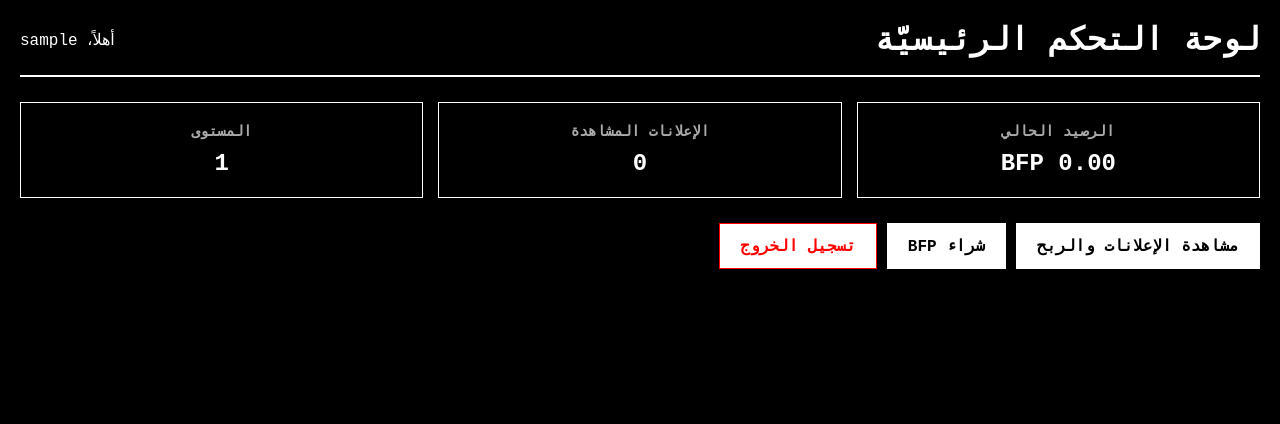
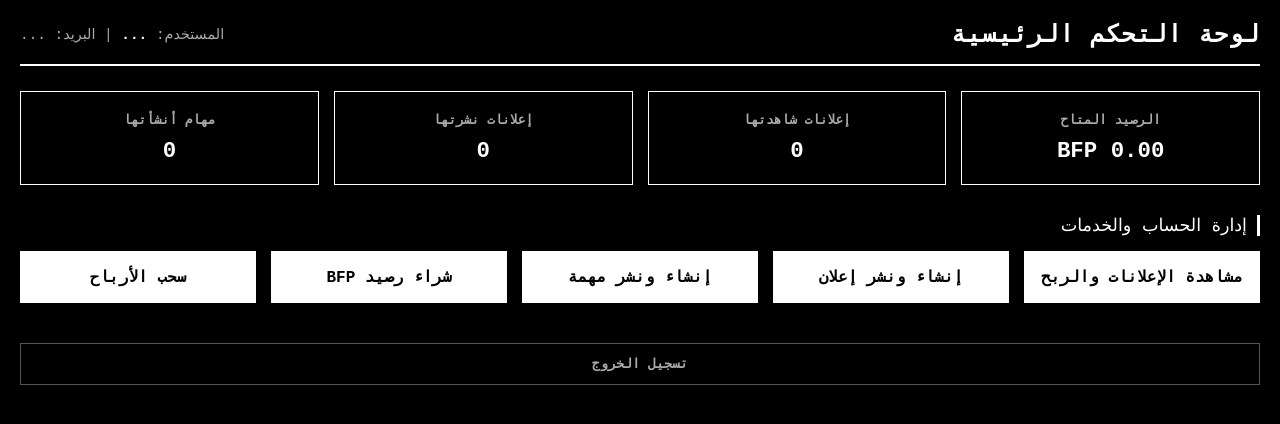
Before and after one commit to blackflowerproart/earn, a plain HTML site: page dashboard.html in a window 1280 px wide. Drawn offline with Linux system fonts and the light colour scheme; no server answers; sample sign-in values are in the browser's storage.

Commit message:
Update dashboard.html

```diff
--- a/dashboard.html
+++ b/dashboard.html
@@ -2,51 +2,117 @@
 <html lang="ar" dir="rtl">
 <head>
     <meta charset="UTF-8">
+    <meta name="viewport" content="width=device-width, initial-scale=1.0">
     <title>Dashboard - The BlackFlower Pro Art</title>
     <style>
         * { box-sizing: border-box; font-family: monospace, sans-serif; margin: 0; padding: 0; }
         body { background: #000; color: #fff; padding: 20px; }
-        .header { display: flex; justify-content: space-between; align-items: center; border-bottom: 2px solid #fff; padding-bottom: 15px; margin-bottom: 25px; }
-        .grid { display: grid; grid-template-columns: repeat(auto-fit, minmax(200px, 1fr)); gap: 15px; margin-bottom: 25px; }
-        .card { border: 1px solid #fff; padding: 20px; text-align: center; }
-        .card h3 { font-size: 0.9rem; color: #aaa; margin-bottom: 10px; }
-        .card p { font-size: 1.5rem; font-weight: bold; }
-        .nav-btns { display: flex; gap: 10px; flex-wrap: wrap; }
-        .btn { background: #fff; color: #000; padding: 12px 20px; text-decoration: none; font-weight: bold; border: 1px solid #fff; transition: 0.3s; }
-        .btn:hover { background: #000; color: #fff; }
+
+        .header { display: flex; justify-content: space-between; align-items: center; border-bottom: 2px solid #fff; padding-bottom: 15px; margin-bottom: 25px; flex-wrap: wrap; gap: 10px; }
+        .header h1 { font-size: 1.5rem; text-transform: uppercase; letter-spacing: 1px; }
+        .user-info { font-size: 0.9rem; color: #aaa; }
+
+        .stats-grid { display: grid; grid-template-columns: repeat(auto-fit, minmax(180px, 1fr)); gap: 15px; margin-bottom: 30px; }
+        .card { border: 1px solid #fff; padding: 20px; text-align: center; background: #000; }
+        .card h3 { font-size: 0.8rem; color: #aaa; text-transform: uppercase; margin-bottom: 10px; }
+        .card p { font-size: 1.4rem; font-weight: bold; }
+
+        .section-title { font-size: 1.1rem; border-right: 3px solid #fff; padding-right: 10px; margin-bottom: 15px; text-transform: uppercase; }
+
+        .nav-grid { display: grid; grid-template-columns: repeat(auto-fit, minmax(220px, 1fr)); gap: 15px; margin-bottom: 30px; }
+        .nav-btn { background: #fff; color: #000; border: 1px solid #fff; padding: 15px; text-decoration: none; font-weight: bold; text-align: center; transition: 0.3s; display: block; }
+        .nav-btn:hover { background: #000; color: #fff; }
+
+        .admin-btn { background: #000; color: #ff4d4d; border: 1px solid #ff4d4d; }
+        .admin-btn:hover { background: #ff4d4d; color: #000; }
+
+        .logout-btn { background: #000; color: #aaa; border: 1px solid #555; width: 100%; padding: 12px; font-weight: bold; cursor: pointer; transition: 0.3s; margin-top: 10px; }
+        .logout-btn:hover { background: #fff; color: #000; }
     </style>
 </head>
 <body>
+
     <div class="header">
-        <h1>لوحة التحكم الرئيسيّة</h1>
-        <span id="userGreeting">أهلاً بك</span>
+        <h1>لوحة التحكم الرئيسية</h1>
+        <div class="user-info">
+            المستخدم: <strong id="username" style="color: #fff;">...</strong> | البريد: <span id="userEmail">...</span>
+        </div>
     </div>
 
-    <div class="grid">
-        <div class="card"><h3>الرصيد الحالي</h3><p id="balance">0.00 BFP</p></div>
-        <div class="card"><h3>الإعلانات المشاهدة</h3><p id="adsViewed">0</p></div>
-        <div class="card"><h3>المستوى</h3><p id="level">1</p></div>
+    <!-- بطاقات عرض الأحصائيات من قاعدة البيانات -->
+    <div class="stats-grid">
+        <div class="card">
+            <h3>الرصيد المتاح</h3>
+            <p id="balance">0.00 BFP</p>
+        </div>
+        <div class="card">
+            <h3>إعلانات شاهدتها</h3>
+            <p id="adsViewed">0</p>
+        </div>
+        <div class="card">
+            <h3>إعلانات نشرتها</h3>
+            <p id="adsPosted">0</p>
+        </div>
+        <div class="card">
+            <h3>مهام أنشأتها</h3>
+            <p id="tasksCreated">0</p>
+        </div>
     </div>
 
-    <div class="nav-btns">
-        <a href="ads.html" class="btn">مشاهدة الإعلانات والربح</a>
-        <a href="buy-bfp.html" class="btn">شراء BFP</a>
-        <a href="#" class="btn" onclick="logout()" style="border-color: red; color: red;">تسجيل الخروج</a>
+    <!-- التنقل السريع بين كليّة صفحات المشروع -->
+    <div class="section-title">إدارة الحساب والخدمات</div>
+    <div class="nav-grid">
+        <a href="ads.html" class="nav-btn">مشاهدة الإعلانات والربح</a>
+        <a href="post-ad.html" class="nav-btn">إنشاء ونشر إعلان</a>
+        <a href="post-task.html" class="nav-btn">إنشاء ونشر مهمة</a>
+        <a href="buy-bfp.html" class="nav-btn">شراء رصيد BFP</a>
+        <a href="withdraw.html" class="nav-btn">سحب الأرباح</a>
+        <a href="admin-control.html" id="adminLink" class="nav-btn admin-btn" style="display: none;">لوحة تحكم الأدمن</a>
     </div>
 
+    <button onclick="logout()" class="logout-btn">تسجيل الخروج</button>
+
     <script>
-        const user = JSON.parse(localStorage.getItem('user'));
-        if (!user) window.location.href = 'login.html';
+        const API_URL = 'https://earn-uq8k.onrender.com/api';
 
-        document.getElementById('userGreeting').innerText = `أهلاً، ${user.username}`;
-        document.getElementById('balance').innerText = `${user.dashboardData.balance.toFixed(2)} BFP`;
-        document.getElementById('adsViewed').innerText = user.dashboardData.adsViewed;
-        document.getElementById('level').innerText = user.dashboardData.level;
+        // التحقق من وجود الجلسة المحلية
+        let localUser = JSON.parse(localStorage.getItem('user'));
+        if (!localUser || !localUser._id) {
+            window.location.href = 'login.html';
+        }
+
+        // جلب أحدث البيانات المحدثة من MongoDB
+        async function fetchLatestUserData() {
+            try {
+                const res = await fetch(`${API_URL}/user/me/${localUser._id}`);
+                const data = await res.json();
+
+                if (data.success && data.user) {
+                    const user = data.user;
+                    localStorage.setItem('user', JSON.stringify(user)); // تحديث التخزين المحلي
+
+                    document.getElementById('username').innerText = user.username;
+                    document.getElementById('userEmail').innerText = user.email;
+                    document.getElementById('balance').innerText = `${user.dashboardData.balance.toFixed(2)} BFP`;
+                    document.getElementById('adsViewed').innerText = user.dashboardData.adsViewed || 0;
+                    document.getElementById('adsPosted').innerText = user.dashboardData.adsPosted || 0;
+                    document.getElementById('tasksCreated').innerText = user.dashboardData.tasksCreated || 0;
+
+                    if (user.isAdmin) {
+                        document.getElementById('adminLink').style.display = 'block';
+                    }
+                }
+            } catch (err) {
+                console.error('Error fetching dashboard data:', err);
+            }
+        }
 
         function logout() {
             localStorage.clear();
             window.location.href = 'login.html';
         }
+
+        fetchLatestUserData();
     </script>
 </body>
 </html>
```
